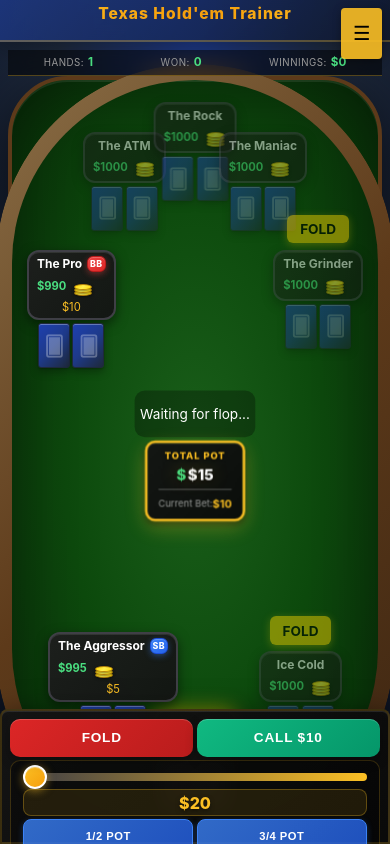
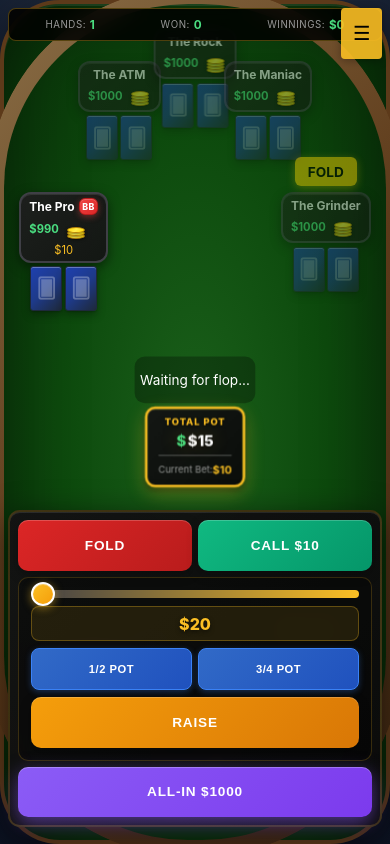
Before and after one commit to ddwwa/texas-holdem-trainer, a React (Vite) app: page / in a window 390 px wide. Built offline with nearby package versions, Linux system fonts and the light colour scheme.

Commit message:
Complete mobile redesign: overlay UI like real poker apps - no scrolling

```diff
--- a/src/web/styles/ActionButtons.css
+++ b/src/web/styles/ActionButtons.css
@@ -323,49 +323,53 @@
 @media (max-width: 768px) {
   .action-buttons {
     position: fixed;
-    bottom: 0;
-    left: 0;
-    right: 0;
+    bottom: 2vh;
+    left: 2vw;
+    right: 2vw;
     margin: 0;
-    padding: 0.5vh 0.8vw;
-    border-radius: 2vw 2vw 0 0;
-    gap: 0.8vw;
-    max-width: 100vw;
-    width: 100vw;
-    z-index: 200;
-    max-height: 16vh;
+    padding: 1vh 2vw;
+    border-radius: 3vw;
+    gap: 1.5vw;
+    max-width: 96vw;
+    width: 96vw;
+    z-index: 300;
+    max-height: none;
     box-sizing: border-box;
+    background: linear-gradient(135deg, rgba(20, 20, 20, 0.98) 0%, rgba(10, 10, 10, 0.98) 100%);
   }
 
   .btn {
-    padding: 1vh 1.8vw;
-    font-size: 2.6vw;
+    padding: 1.5vh 2vw;
+    font-size: 3.5vw;
     flex: 1;
-    min-width: 14vw;
-    min-height: 4.5vh;
+    min-width: 18vw;
+    min-height: 6vh;
+    font-weight: 800;
   }
 
   .bet-controls {
     width: 100%;
     min-width: unset;
-    padding: 0.5vh 0.8vw;
+    padding: 1vh 1.5vw;
     box-sizing: border-box;
-    gap: 0.3vh;
+    gap: 0.8vh;
   }
 
   .slider-value {
-    font-size: 2.8vw;
-    padding: 0.3vh;
+    font-size: 4vw;
+    padding: 0.8vh;
+    font-weight: 800;
   }
 
   .pot-buttons {
-    gap: 0.8vw;
+    gap: 1.5vw;
   }
 
   .btn-pot-size {
-    font-size: 2.2vw;
-    padding: 0.6vh 1.8vw;
-    min-height: 4vh;
+    font-size: 3vw;
+    padding: 1vh 2vw;
+    min-height: 5vh;
+    font-weight: 700;
   }
 }
 
@@ -420,26 +424,31 @@
 /* Landscape mode for mobile */
 @media (max-width: 926px) and (max-height: 428px) and (orientation: landscape) {
   .action-buttons {
-    padding: 0.2vh 0.4vw;
-    max-height: 22vh;
-    gap: 0.3vw;
-    width: 100vw;
-    max-width: 100vw;
+    position: fixed;
+    bottom: 1vh;
+    left: 1vw;
+    right: 1vw;
+    padding: 0.5vh 1vw;
+    gap: 0.8vw;
+    width: 98vw;
+    max-width: 98vw;
     box-sizing: border-box;
-    border-radius: 0;
+    border-radius: 1.5vw;
+    background: linear-gradient(135deg, rgba(20, 20, 20, 0.95) 0%, rgba(10, 10, 10, 0.95) 100%);
   }
 
   .btn {
-    padding: 0.6vh 1vw;
-    font-size: 1.5vw;
-    min-height: 4.5vh;
+    padding: 1.2vh 1.5vw;
+    font-size: 2vw;
+    min-height: 6vh;
     letter-spacing: 0;
+    white-space: nowrap;
   }
 
   .bet-controls {
-    padding: 0.3vh 0.5vw;
+    padding: 0.5vh 1vw;
     box-sizing: border-box;
-    gap: 0.2vh;
+    gap: 0.5vh;
   }
 
   .slider-container {
@@ -447,27 +456,27 @@
   }
 
   .bet-slider {
-    height: 2px;
+    height: 4px;
   }
 
   .slider-value {
-    font-size: 1.8vw;
-    padding: 0.2vh;
+    font-size: 2.5vw;
+    padding: 0.5vh;
   }
 
   .pot-buttons {
-    gap: 0.3vw;
+    gap: 0.8vw;
   }
 
   .btn-pot-size {
-    font-size: 1.3vw;
-    padding: 0.5vh 0.9vw;
-    min-height: 3.5vh;
+    font-size: 1.8vw;
+    padding: 1vh 1.5vw;
+    min-height: 5vh;
   }
 
   .error-message {
-    top: -16px;
-    font-size: 1.3vw;
-    padding: 0.2vh 0.6vw;
+    top: -20px;
+    font-size: 1.8vw;
+    padding: 0.5vh 1vw;
   }
 }
--- a/src/web/styles/PokerTable.css
+++ b/src/web/styles/PokerTable.css
@@ -7,13 +7,13 @@
 
 @media (max-width: 768px) {
   .poker-table-container {
-    height: 100%;
-    display: flex;
-    flex-direction: column;
-    padding: 0;
+    height: 100vh;
     width: 100vw;
     max-width: 100vw;
-    overflow-x: hidden;
+    overflow: hidden;
+    position: fixed;
+    top: 0;
+    left: 0;
   }
 }
 
@@ -117,17 +117,19 @@
 
 @media (max-width: 768px) {
   .session-stats-top {
-    position: static;
-    gap: 1vw;
-    padding: 0.3vh 1vw;
+    position: absolute;
+    top: 1vh;
+    left: 2vw;
+    right: 2vw;
+    gap: 2vw;
+    padding: 1vh 2vw;
     flex-direction: row;
     justify-content: space-around;
     font-size: 2.5vw;
-    border-radius: 0;
-    border: none;
-    border-bottom: 1px solid rgba(251, 191, 36, 0.3);
-    background: rgba(0, 0, 0, 0.5);
-    min-height: 3vh;
+    border-radius: 2vw;
+    background: rgba(0, 0, 0, 0.85);
+    border: 1px solid rgba(251, 191, 36, 0.3);
+    z-index: 100;
   }
 
   .session-stats-top .stat {
@@ -170,15 +172,18 @@
 
 @media (max-width: 768px) {
   .poker-table {
-    flex: 1;
+    position: absolute;
+    top: 5vh;
+    left: 0;
+    right: 0;
+    bottom: 0;
     aspect-ratio: auto;
-    border-radius: 5vw;
-    border-width: 1vw;
-    padding: 1vw;
+    border-radius: 0;
+    border-width: 0;
+    padding: 2vw;
     margin: 0;
-    min-height: 0;
-    width: 100%;
-    max-width: 100%;
+    width: 100vw;
+    height: 95vh;
   }
 }
 
@@ -311,10 +316,17 @@
 /* Tablets portrait (768px and below) */
 @media (max-width: 768px) {
   .poker-table {
-    border-radius: 100px;
-    border-width: 6px;
-    padding: 1rem;
-    aspect-ratio: 4 / 3;
+    position: absolute;
+    top: 0;
+    left: 0;
+    right: 0;
+    bottom: 0;
+    width: 100%;
+    height: 100%;
+    border-radius: 0;
+    border-width: 0;
+    padding: 2vw;
+    aspect-ratio: auto;
   }
 
   .table-center {
@@ -918,46 +930,58 @@
     width: 100vw;
     overflow: hidden;
     max-width: 100vw;
+    position: relative;
   }
 
   .session-stats-top {
-    min-height: 0;
-    padding: 0.2vh 0.8vw;
-    font-size: 1.3vw;
+    position: absolute;
+    top: 1vh;
+    left: 1vw;
+    right: 1vw;
+    padding: 0.8vh 2vw;
+    font-size: 1.8vw;
+    border-radius: 1.5vw;
+    background: rgba(0, 0, 0, 0.8);
+    z-index: 100;
   }
 
   .session-stats-top .stat-label {
-    font-size: 1.3vw;
+    font-size: 1.8vw;
   }
 
   .session-stats-top .stat-value {
-    font-size: 1.5vw;
+    font-size: 2vw;
   }
 
   .poker-table {
-    border-width: 0.2vw;
-    padding: 0.2vw;
+    position: absolute;
+    top: 0;
+    left: 0;
+    right: 0;
+    bottom: 0;
     width: 100%;
-    max-width: 100%;
-    margin: 0 auto;
+    height: 100%;
+    border-width: 0;
+    border-radius: 0;
+    padding: 2vw;
   }
 
   .poker-table::before {
-    border-radius: 3vw;
+    display: none;
   }
 
   .table-center {
-    transform: translate(-50%, -50%) scale(0.4);
+    transform: translate(-50%, -50%) scale(0.7);
   }
 
   .mobile-menu-button {
-    padding: 0.3vh 1vw;
-    font-size: 1.8vw;
-    min-height: 3vh;
+    padding: 0.8vh 2vw;
+    font-size: 2.2vw;
+    min-height: 5vh;
   }
 
   .menu-item {
-    padding: 0.5vh 1.8vw;
-    font-size: 1.6vw;
+    padding: 1vh 2.5vw;
+    font-size: 2vw;
   }
 }
--- a/src/web/styles/index.css
+++ b/src/web/styles/index.css
@@ -36,6 +36,7 @@ body {
     overflow-x: hidden;
     width: 100vw;
     max-width: 100vw;
+    position: fixed;
   }
 }
 
@@ -52,6 +53,9 @@ body {
     overflow-x: hidden;
     width: 100vw;
     max-width: 100vw;
+    position: fixed;
+    top: 0;
+    left: 0;
   }
 }
 
@@ -115,27 +119,14 @@ body {
 
 @media (max-width: 768px) {
   .app-header {
-    padding: 0.5vh;
-    min-height: 5vh;
-  }
-
-  .app-header h1 {
-    font-size: 4vw;
-    margin-bottom: 0;
-  }
-
-  .app-header h1::after {
-    display: none;
-  }
-
-  .app-header p {
     display: none;
   }
 
   .app-main {
     padding: 0;
-    height: 95vh;
+    height: 100vh;
     overflow: hidden;
+    position: relative;
   }
 }
 
@@ -146,11 +137,16 @@ body {
     height: 100vh;
     overflow: hidden;
     overflow-x: hidden;
+    position: fixed;
   }
 
   .app {
     height: 100vh;
-    overflow-x: hidden;
+    overflow: hidden;
+    position: fixed;
+    top: 0;
+    left: 0;
+    width: 100vw;
   }
 
   .app-header {
@@ -160,6 +156,6 @@ body {
   .app-main {
     height: 100vh;
     padding: 0;
-    overflow-x: hidden;
+    overflow: hidden;
   }
 }
```
